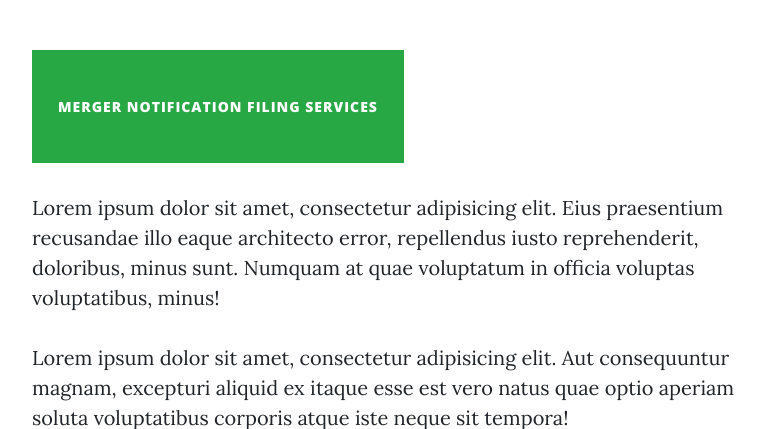
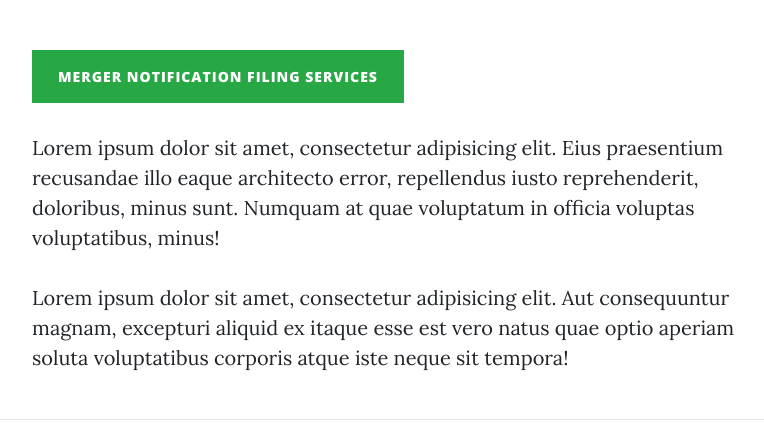
Before and after one commit to hannahtoni09/blog-with-users, a Flask app: page /services in a window 1280 px wide. Shown: the part 532-961 px from the top of the page, without its empty margins (243-1007 px from the left). Run offline with Flask 2, Linux system fonts and the light colour scheme; some libraries are stand-ins or nearby versions.

Commit message:
Second commit

```diff
--- a/templates/merger-filing.html
+++ b/templates/merger-filing.html
@@ -1,7 +1,7 @@
 {% include "header.html" %}
 
   <!-- Page Header -->
-  <header class="masthead" style="background-image: url('{{ url_for('static', filename='img/contact-bg.jpg')}}')">
+  <header class="masthead" style="background-image: url('{{ url_for('static', filename='img/slider1_bright_sky.jpg')}}')">
     <div class="overlay"></div>
     <div class="container">
       <div class="row">
--- a/templates/services.html
+++ b/templates/services.html
@@ -19,9 +19,7 @@
   <div class="container">
     <div class="row">
       <div class="col-lg-8 col-md-10 mx-auto">
-        <div class="btn btn-sm  btn-success mx-auto" href="{{ url_for('merger_filing') }}">
-          <p>Merger Notification Filing Services</p>
-        </div>
+          <a class="btn btn-success" href="{{url_for('merger_filing')}}">Merger Notification Filing Services</a>
         <p>Lorem ipsum dolor sit amet, consectetur adipisicing elit. Eius praesentium recusandae illo eaque architecto error, repellendus iusto reprehenderit, doloribus, minus sunt. Numquam at quae voluptatum in officia voluptas voluptatibus, minus!</p>
         <p>Lorem ipsum dolor sit amet, consectetur adipisicing elit. Aut consequuntur magnam, excepturi aliquid ex itaque esse est vero natus quae optio aperiam soluta voluptatibus corporis atque iste neque sit tempora!</p>
       </div>
```
